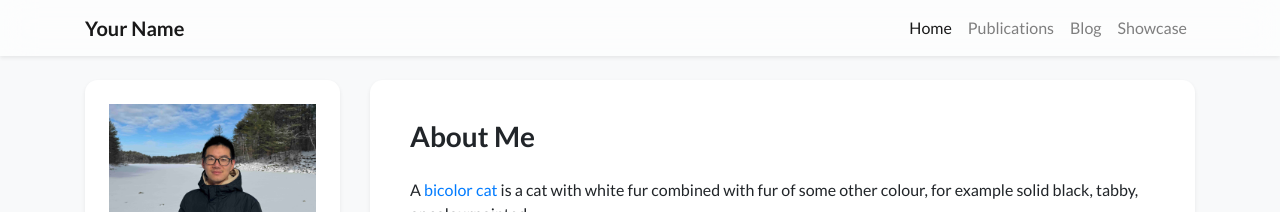
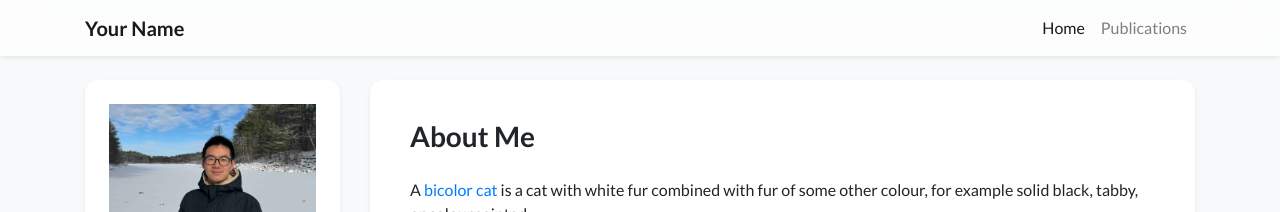
Before and after one commit to caokai1073/caokai1073.github.io, a Jekyll site: the page built from index.html, in a window 1280 px wide. Shown: the top 212 px of the page. Built offline with Jekyll 4.4.1, drawn with Linux system fonts in a browser that asks for light colours; nearby versions of some CDN libraries; a style sheet for code colours, icons or effects is not loaded.

Commit message:
Update navigation.yml

```diff
--- a/_data/navigation.yml
+++ b/_data/navigation.yml
@@ -5,7 +5,3 @@ pages:
   url: /
 - name: Publications
   url: /publications
-- name: Blog
-  url: /blog
-- name: Showcase
-  url: /showcase
```
